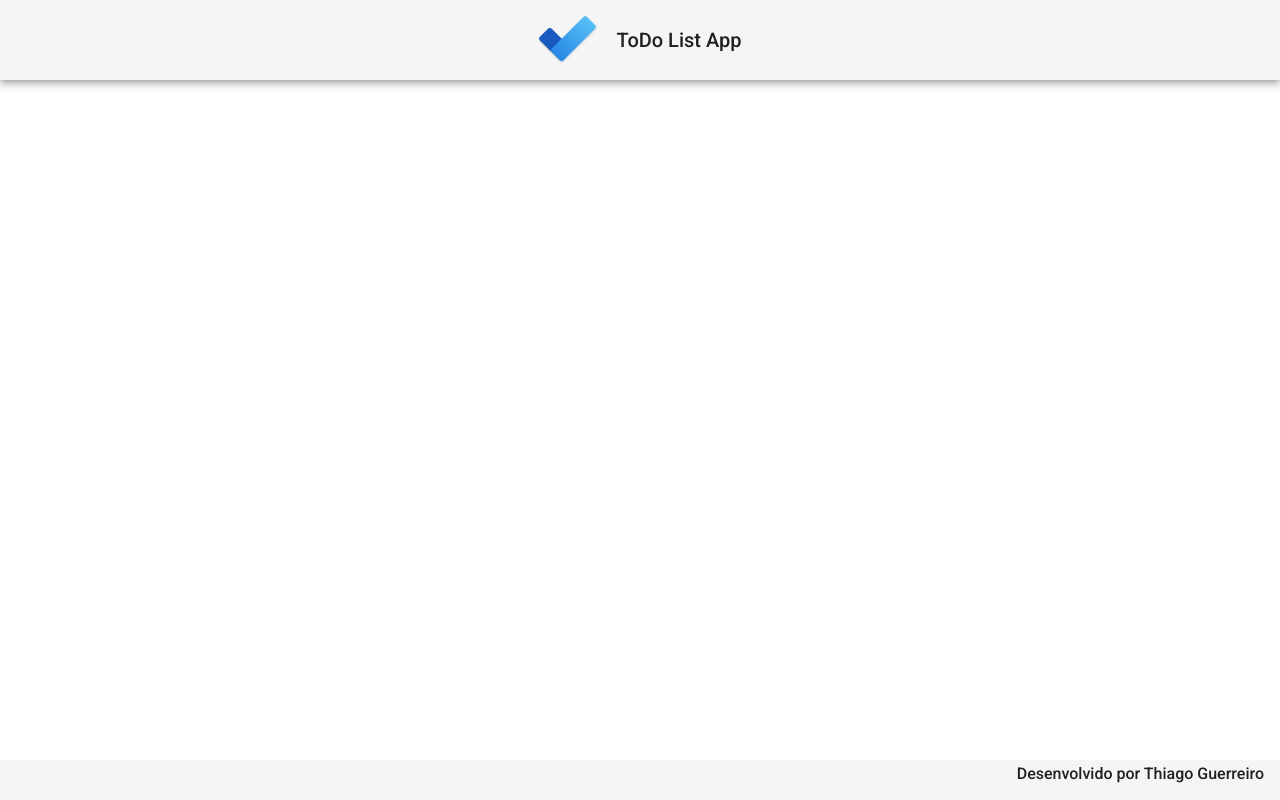
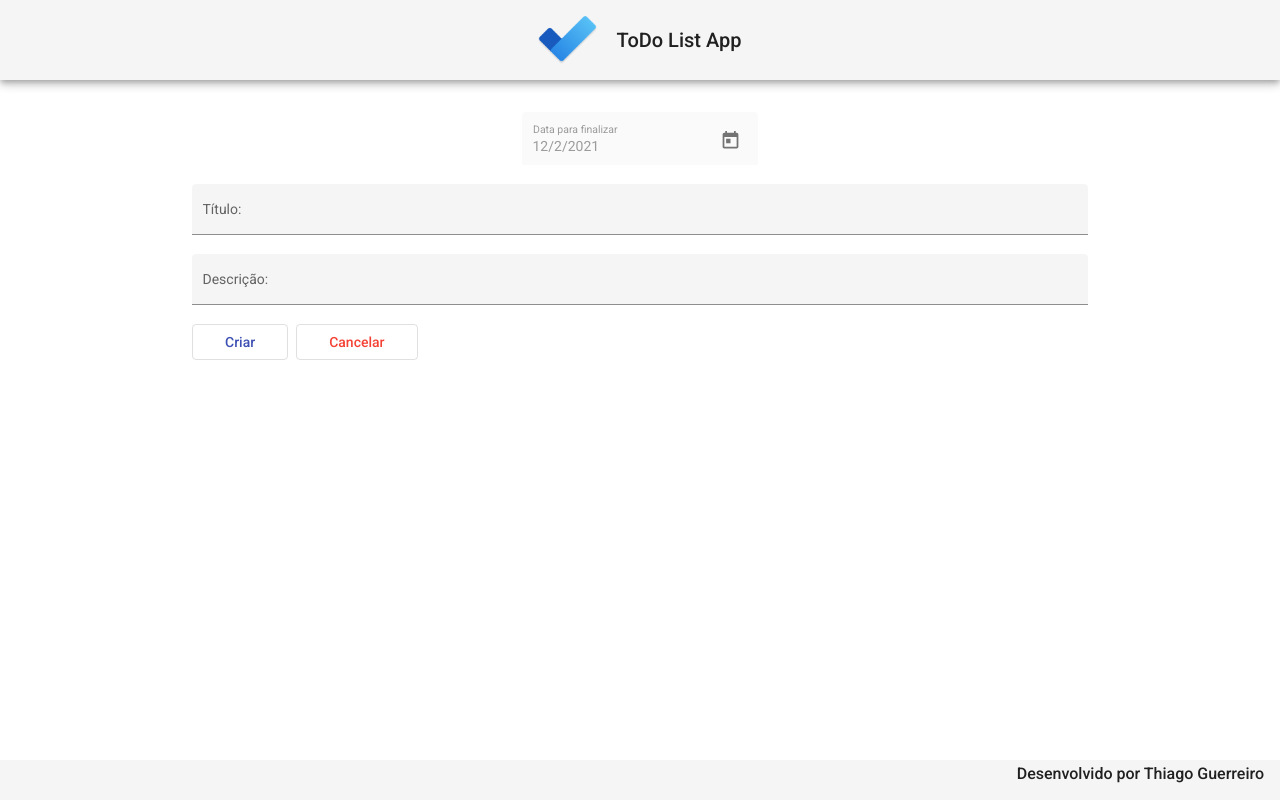
Before and after one commit to thiago-guerreiro/ToDo-List-Frontend, an Angular app: page /create in a window 1280 px wide. Before the commit this address led to /. Built offline with nearby package versions, Linux system fonts and the light colour scheme.

Commit message:
feat: create component

```diff
--- a/src/app/app-routing.module.ts
+++ b/src/app/app-routing.module.ts
@@ -1,5 +1,6 @@
 import { NgModule } from '@angular/core';
 import { RouterModule, Routes } from '@angular/router';
+import { CreateComponent } from './components/create/create.component';
 import { FinalizedComponent } from './components/finalized/finalized.component';
 import { ReadAllComponent } from './components/read-all/read-all.component';
 
@@ -11,6 +12,10 @@
   {
     path: 'finalized',
     component: FinalizedComponent
+  },
+  {
+    path: 'create',
+    component: CreateComponent
   }
 ];
 
--- /dev/null
+++ b/src/app/components/create/create.component.css
@@ -0,0 +1,31 @@
+form {
+  width: 70%;
+  margin: 2rem auto 0 auto;
+  text-align: center;
+}
+
+.date {
+  text-align: start;
+}
+
+h1 {
+  font-size: 2rem;
+  font-weight: 600;
+  margin-bottom: 3rem;
+  color: rgb(104, 100, 100);
+}
+
+.form {
+  width: 100%;
+}
+
+.buttons {
+  width: 100%;
+  text-align: start;
+}
+
+button {
+  margin-right: 0.5rem;
+  padding-right: 2rem;
+  padding-left: 2rem;
+}
--- /dev/null
+++ b/src/app/components/create/create.component.html
@@ -0,0 +1,25 @@
+<form>
+  <mat-form-field class="date" appearance="fill">
+    <mat-label>Data para finalizar</mat-label>
+    <input [(ngModel)]="todo.dataParaFinalizar" name="todo.dataParaFinalizar" matInput [matDatepicker]="dp3" disabled />
+    <mat-datepicker-toggle matSuffix [for]="dp3"></mat-datepicker-toggle>
+    <mat-datepicker #dp3 disabled="false"></mat-datepicker>
+  </mat-form-field>
+
+  <div class="forms">
+    <mat-form-field class="form" appearance="fill">
+      <mat-label>Título:</mat-label>
+      <input [(ngModel)]="todo.titulo" name="todo.titulo" matInput />
+    </mat-form-field>
+
+    <mat-form-field class="form" appearance="fill">
+      <mat-label>Descrição:</mat-label>
+      <input [(ngModel)]="todo.descricao" name="todo.descricao" matInput />
+    </mat-form-field>
+  </div>
+
+  <div class="buttons">
+    <button (click)="create()" mat-stroked-button color="primary">Criar</button>
+    <button (click)="cancel()" mat-stroked-button color="warn">Cancelar</button>
+  </div>
+</form>
--- /dev/null
+++ b/src/app/components/create/create.component.ts
@@ -0,0 +1,45 @@
+import { Component, OnInit } from '@angular/core';
+import { Router } from '@angular/router';
+import { Todo } from 'src/app/models/todo';
+import { TodoService } from 'src/app/services/todo.service';
+
+@Component({
+  selector: 'app-create',
+  templateUrl: './create.component.html',
+  styleUrls: ['./create.component.css']
+})
+export class CreateComponent implements OnInit {
+
+  todo: Todo = {
+    titulo: '',
+    descricao: '',
+    dataParaFinalizar: new Date(),
+    finalizado: false
+  }
+
+  constructor(private router: Router, private service: TodoService) { }
+
+  ngOnInit(): void {
+  }
+
+  create(): void {
+    this.dateFormart();
+    this.service.create(this.todo).subscribe((response) => {
+      this.service.message('To-do criado com sucesso!');
+      this.router.navigate(['']);
+    }, err => {
+      this.service.message('Falha ao criar To-do');
+      this.router.navigate(['']);
+    })
+  }
+
+  cancel(): void {
+    this.router.navigate(['']);
+  }
+
+  dateFormart(): void {
+    let date = new Date(this.todo.dataParaFinalizar);
+    this.todo.dataParaFinalizar = `${date.getDate()}/${date.getMonth() + 1}/${date.getFullYear()}`;
+  }
+
+}
--- a/src/app/components/read-all/read-all.component.html
+++ b/src/app/components/read-all/read-all.component.html
@@ -5,7 +5,7 @@
     </button>
   </div>
 
-  <button class="novo-todo mat-elevation-z5" mat-stroked-button color="primary">
+  <button routerLink="create" class="novo-todo mat-elevation-z5" mat-stroked-button color="primary">
     Novo To-Do
   </button>
 
--- a/src/app/models/todo.ts
+++ b/src/app/models/todo.ts
@@ -2,6 +2,6 @@
     id?: String,
     titulo: String,
     descricao?: String,
-    dataParaFinalizar: Date,
+    dataParaFinalizar: any,
     finalizado: Boolean
 }
--- a/src/app/services/todo.service.ts
+++ b/src/app/services/todo.service.ts
@@ -28,6 +28,10 @@
     return this.http.delete<void>(url);
   }
 
+  create(todo: Todo): Observable<Todo> {
+    return this.http.post<Todo>(this.baseUrl, todo);
+  }
+
   message(msg: String): void {
     this.snack.open(`${msg}`, 'Ok', {
       horizontalPosition: 'end',
```
Also changed, not shown: src/app/app.module.ts (+12 -2 lines).
